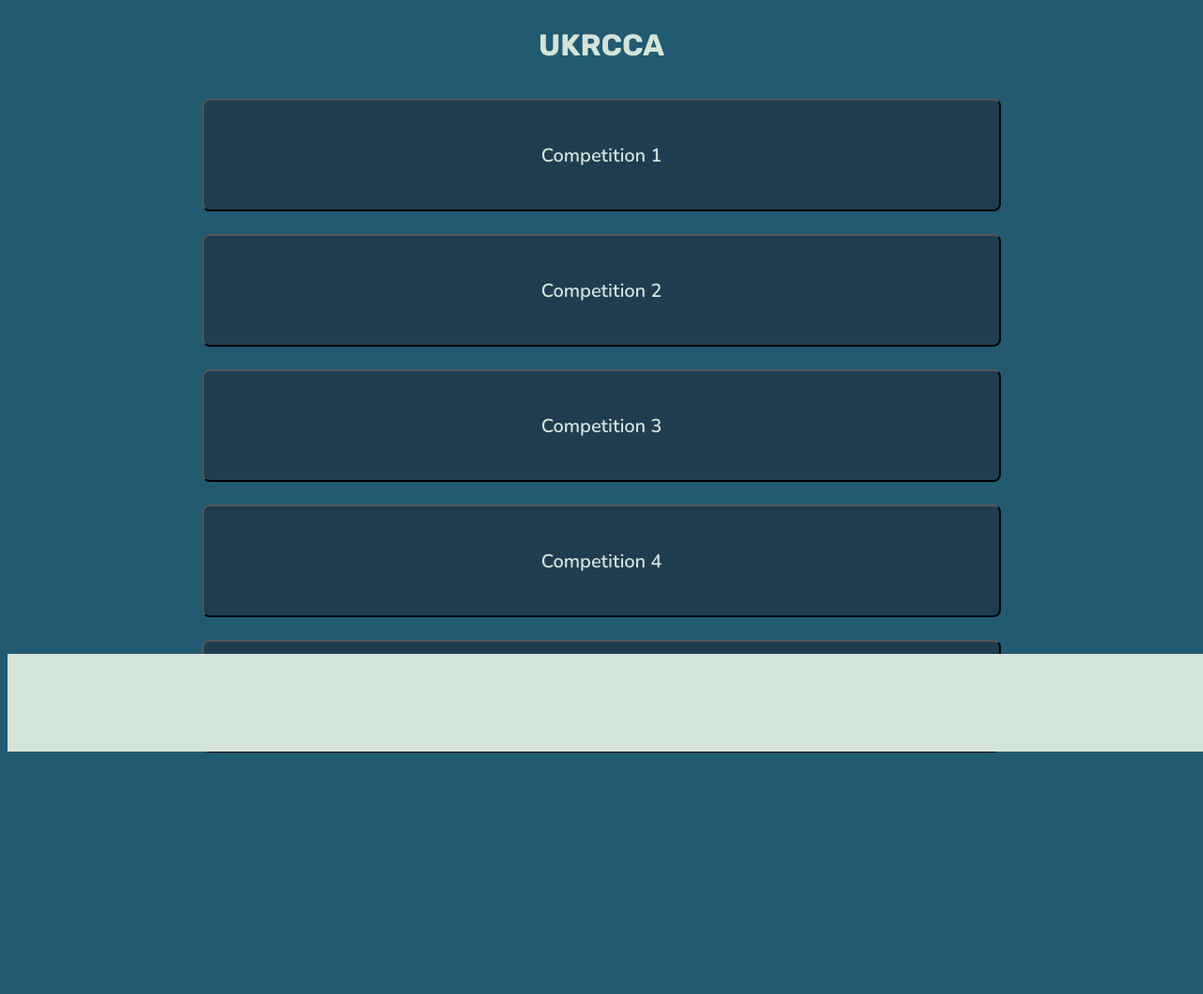
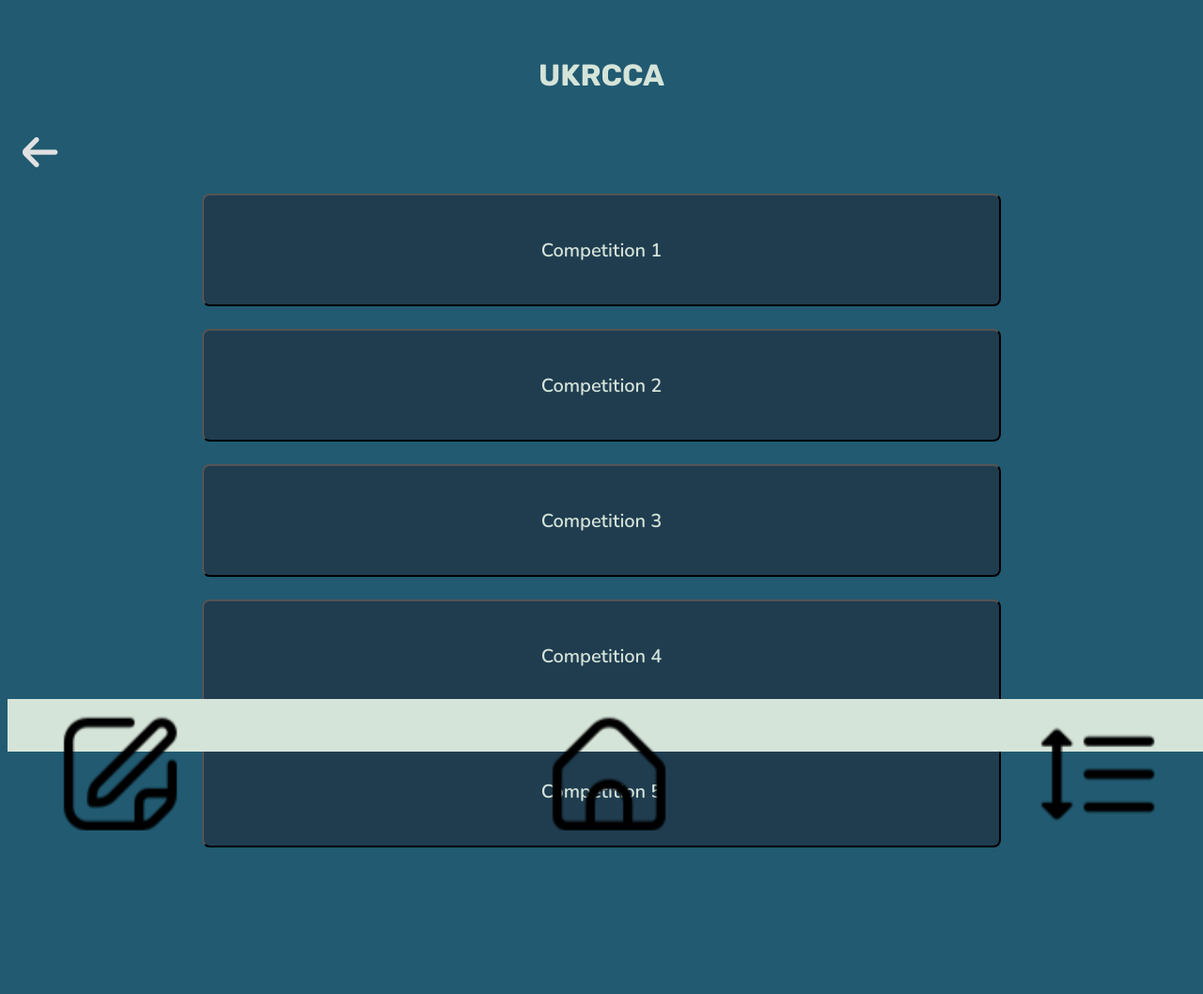
Before and after one commit to Erin-N-P/UKRCCA-App, a Django app: page /comps/ in a window 1280 px wide. Shown: the whole page at 94% size. Before the commit the page ends 801 px from the top, so only its background shows below. Run offline with Django 4.2, Linux system fonts and the light colour scheme; some web fonts are replaced.

Commit message:
code updated

```diff
--- a/UKRCCA/admin_app/files/static/base.css
+++ b/UKRCCA/admin_app/files/static/base.css
@@ -3,12 +3,15 @@
     left: 0;
     top: 0;
     flex-direction: column;
+    margin-block-start: 0%;
+    margin-top: 30px;
+    margin-block-end: auto;
 
     font-family: 'Rubik';
     font-style: normal;
     font-weight: 700;
     font-size: 4vh;
-    line-height: 33px;
+    line-height: 100px;
     display: flex;
     align-items: center;
     text-align: center;
@@ -18,9 +21,20 @@
 
 .foot{
     position: sticky;
-    left: 0;
-    bottom: 0;
+    left: 0%;
+    bottom: 0%;
     background-color: #D5E4D9;
     width: 100vw;
-    height: 13vh;
+    height: 7vh;
+    display: flex;
+    justify-content: space-between;
 }
+
+.img{
+    position: relative;
+    padding-top: 20px;
+    padding-left: 60px;
+    padding-right: 60px;
+    width: 120px;
+    height: 120px;
+}
--- a/UKRCCA/admin_app/files/templates/base.html
+++ b/UKRCCA/admin_app/files/templates/base.html
@@ -21,9 +21,9 @@
 
 {% block footer %}
 <div class="foot">
-    <img src="" alt="">
-    <img src="" alt="">
-    <img src="" alt="">
+    <img class="img" src="{% static 'createcomp_icon.png' %}" alt="createcomp_icon">
+    <img class="img" src="{% static 'home_icon.png' %}" alt="home_icon">
+    <img class="img" src="{% static 'comps_icon.png' %}" alt="comps_icon">
 </div>
 {% endblock %}
 
--- a/UKRCCA/admin_app/files/templates/comps.html
+++ b/UKRCCA/admin_app/files/templates/comps.html
@@ -8,6 +8,7 @@ Competitions
 
 
 {% block content %}
+<img src="{% static 'back_icon.png' %}" alt="backicon">
 <div class="buttonlist">
     <button class="complist">Competition 1</button>
     <button class="complist">Competition 2</button>
```
Also changed, not shown: UKRCCA/admin_app/files/static/back_icon.png (added), UKRCCA/admin_app/files/static/comps.css (line endings or trailing spaces), UKRCCA/admin_app/files/static/comps_icon.png (added), UKRCCA/admin_app/files/static/createcomp_icon.png (added), UKRCCA/admin_app/files/static/home_icon.png (added).
